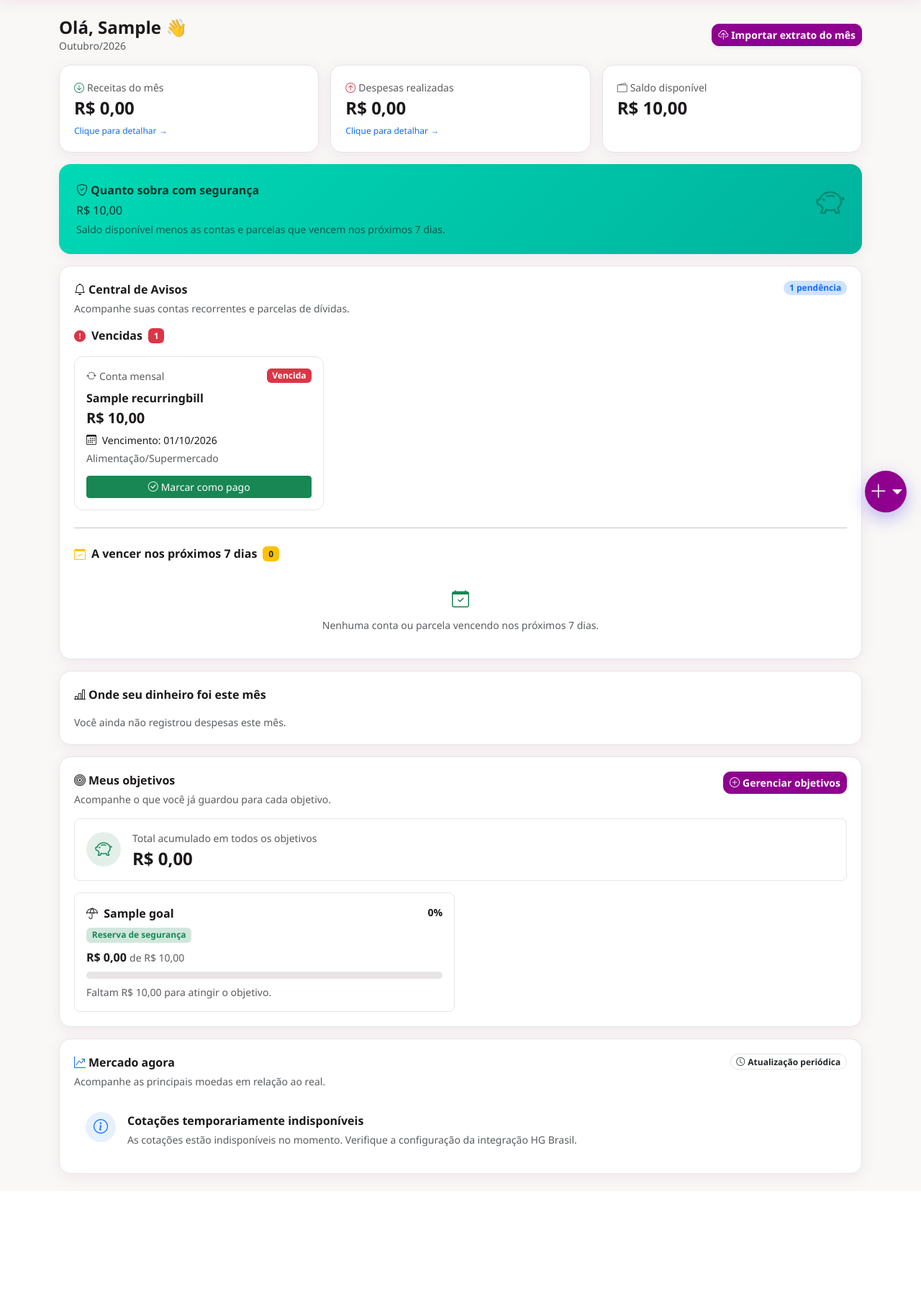
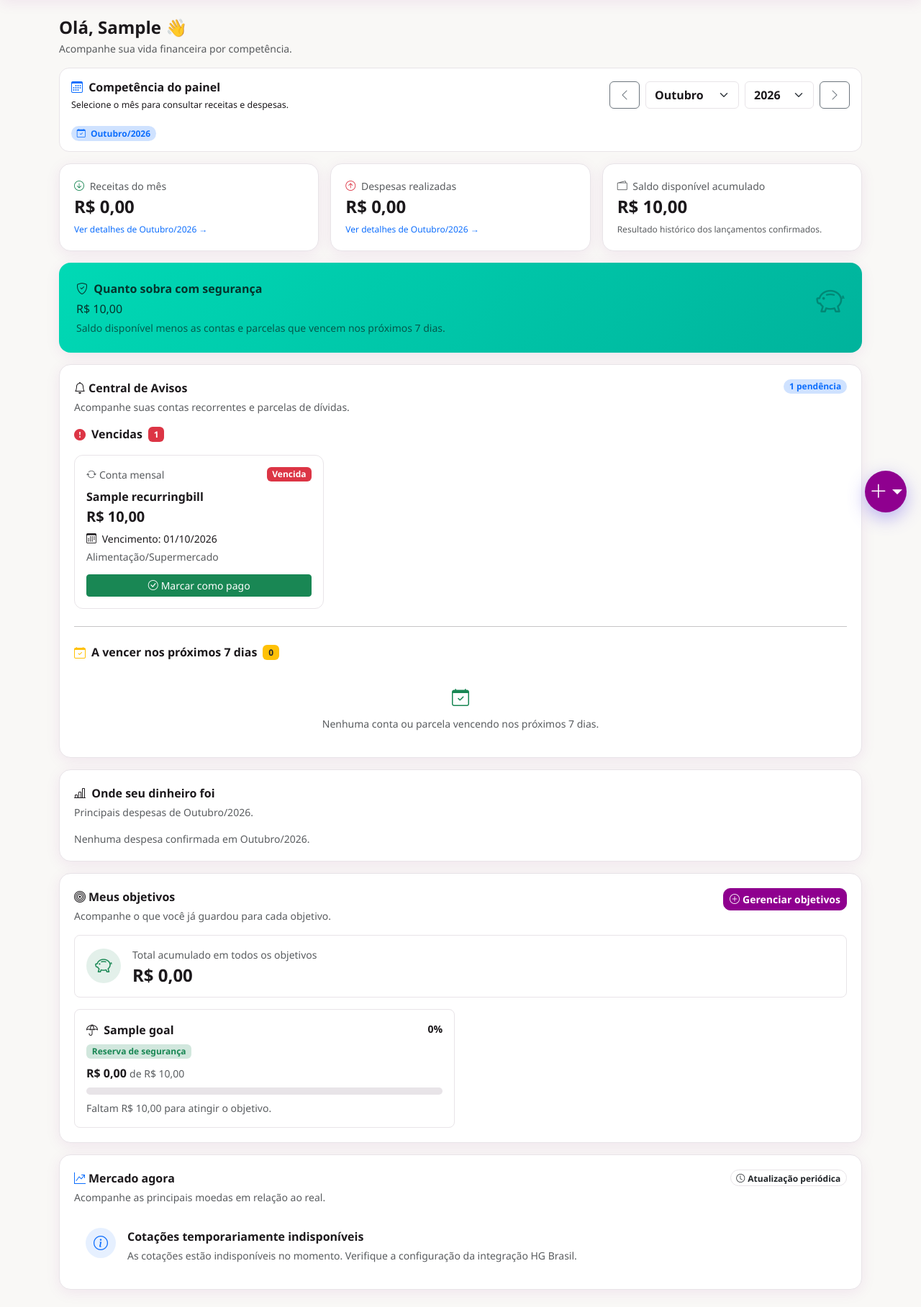
Before and after one commit to guilhermefs02-ux/FinanceEasy, a Django app: page /painel/ in a window 1280 px wide. Shown: the part 56-1872 px from the top of the page at 72% size. Before the commit the page ends 1696 px from the top, so only its background shows below. Run offline with Django 5.2, Linux system fonts and the light colour scheme; a user stored in the database is signed in; data comes from the database, SQL or seed files in the repository; tables that the repository leaves empty hold one stand-in row (values such as "Sample post").

Commit message:
Update painel.html

```diff
--- a/templates/dashboard/painel.html
+++ b/templates/dashboard/painel.html
@@ -95,77 +95,204 @@
   .fe-aviso-acao {
     margin-top: 14px;
   }
+
+  /* Navegação da competência */
+  .fe-competencia {
+    background: var(--fe-surface, var(--bs-body-bg, #ffffff));
+    border: 1px solid var(--fe-border, #dee2e6);
+    border-radius: 14px;
+    padding: 14px 16px;
+  }
+
+  .fe-competencia-select {
+    min-width: 130px;
+    border-color: var(--fe-border, #dee2e6);
+    background-color: var(--fe-surface, var(--bs-body-bg, #ffffff));
+    color: var(--fe-text, var(--bs-body-color, inherit));
+    font-weight: 600;
+  }
+
+  .fe-competencia-ano {
+    min-width: 92px;
+  }
+
+  .fe-indicador-card {
+    transition: transform .2s ease, box-shadow .2s ease;
+  }
+
+  .fe-indicador-card[role="button"]:hover {
+    transform: translateY(-2px);
+  }
+
+  .fe-competencia-legenda {
+    font-size: .78rem;
+    color: var(--fe-text, var(--bs-secondary-color, #6c757d));
+  }
+
+  @media (max-width: 575.98px) {
+    .fe-competencia {
+      padding: 12px;
+    }
+
+    .fe-competencia-select {
+      min-width: 0;
+      flex: 1;
+    }
+
+    .fe-competencia-ano {
+      max-width: 100px;
+    }
+  }
 </style>
 
-<!-- Boas-vindas e ação principal -->
+<!-- Boas-vindas -->
+<div class="d-flex justify-content-between align-items-center flex-wrap gap-2 mb-3">
+  <div>
+    <h1 class="h4 fw-bold mb-1">Olá, {{ user.primeiro_nome }} 👋</h1>
+    <p class="text-muted small mb-0">
+      Acompanhe sua vida financeira por competência.
+    </p>
+  </div>
+</div>
 
-<div class="d-flex justify-content-between align-items-center mb-3">
-  <div>
-    <h1 class="h4 fw-bold mb-0">Olá, {{ user.primeiro_nome }} 👋</h1>
-    <p class="text-muted small mb-0">{{ mes_referencia|date:"F/Y"|capfirst }}</p>
+<!-- Navegação por mês e ano -->
+<div class="fe-competencia mb-3">
+  <div class="d-flex justify-content-between align-items-center flex-wrap gap-3">
+    <div>
+      <p class="fw-semibold mb-1">
+        <i class="bi bi-calendar3 text-primary me-1"></i>
+        Competência do painel
+      </p>
+      <p class="fe-competencia-legenda mb-0">
+        Selecione o mês para consultar receitas e despesas.
+      </p>
+    </div>
+
+    <form method="get" action="{% url 'dashboard:painel' %}"
+          class="d-flex align-items-center gap-2 ms-auto">
+      <a
+        href="{% url 'dashboard:painel' %}?mes={% if mes_selecionado == 1 %}12{% else %}{{ mes_selecionado|add:'-1' }}{% endif %}&ano={% if mes_selecionado == 1 %}{{ ano_selecionado|add:'-1' }}{% else %}{{ ano_selecionado }}{% endif %}"
+        class="btn btn-outline-secondary"
+        aria-label="Mês anterior"
+        title="Mês anterior">
+        <i class="bi bi-chevron-left"></i>
+      </a>
+
+      <select
+        name="mes"
+        class="form-select fe-competencia-select"
+        aria-label="Selecionar mês"
+        onchange="this.form.submit()">
+        {% for mes in meses_disponiveis %}
+          <option value="{{ mes.numero }}"
+            {% if mes.numero == mes_selecionado %}selected{% endif %}>
+            {{ mes.nome }}
+          </option>
+        {% endfor %}
+      </select>
+
+      <select
+        name="ano"
+        class="form-select fe-competencia-select fe-competencia-ano"
+        aria-label="Selecionar ano"
+        onchange="this.form.submit()">
+        {% for ano in anos_disponiveis %}
+          <option value="{{ ano }}"
+            {% if ano == ano_selecionado %}selected{% endif %}>
+            {{ ano }}
+          </option>
+        {% endfor %}
+      </select>
+
+      <a
+        href="{% url 'dashboard:painel' %}?mes={% if mes_selecionado == 12 %}1{% else %}{{ mes_selecionado|add:'1' }}{% endif %}&ano={% if mes_selecionado == 12 %}{{ ano_selecionado|add:'1' }}{% else %}{{ ano_selecionado }}{% endif %}"
+        class="btn btn-outline-secondary"
+        aria-label="Próximo mês"
+        title="Próximo mês">
+        <i class="bi bi-chevron-right"></i>
+      </a>
+    </form>
   </div>
 
-  <a href="{% url 'transactions:importar_extrato' %}"
-     class="btn fe-btn-primary btn-sm d-none d-md-inline-flex align-items-center gap-1 shadow-sm">
-    <i class="bi bi-cloud-upload"></i> Importar extrato do mês
-  </a>
-</div>
-
-<!-- Botão de importação para mobile -->
-
-<div class="d-md-none mb-3">
-  <a href="{% url 'transactions:importar_extrato' %}"
-     class="btn fe-btn-primary w-100 d-flex align-items-center justify-content-center gap-2 shadow-sm">
-    <i class="bi bi-cloud-upload"></i> Importar extrato do mês
-  </a>
+  <div class="mt-3">
+    <span class="badge rounded-pill bg-primary-subtle text-primary">
+      <i class="bi bi-calendar-check me-1"></i>
+      {{ mes_referencia|date:"F/Y"|capfirst }}
+    </span>
+  </div>
 </div>
 
 <!-- Resumo financeiro -->
-
 <div class="row g-3 mb-3">
   <div class="col-12 col-md-4">
-    <div class="fe-card h-100" data-bs-toggle="modal" data-bs-target="#modalReceitas" style="cursor: pointer;">
+    <div
+      class="fe-card fe-indicador-card h-100"
+      data-bs-toggle="modal"
+      data-bs-target="#modalReceitas"
+      role="button"
+      tabindex="0"
+      aria-label="Ver detalhes das receitas da competência selecionada"
+      onclick=""
+      onkeydown="if(event.key==='Enter'||event.key===' '){event.preventDefault();bootstrap.Modal.getOrCreateInstance(document.getElementById('modalReceitas')).show();}">
       <p class="text-muted small mb-1">
-        <i class="bi bi-arrow-down-circle text-success me-1"></i>Receitas do mês
+        <i class="bi bi-arrow-down-circle text-success me-1"></i>
+        Receitas do mês
       </p>
       <p class="h4 fw-bold mb-0 {% if privacy_mode_on %}fe-privado{% endif %}">
         {{ total_receitas|brl }}
       </p>
-      <small class="text-primary d-block mt-2" style="font-size: 0.75rem;">Clique para detalhar &rarr;</small>
+      <small class="text-primary d-block mt-2" style="font-size: 0.75rem;">
+        Ver detalhes de {{ mes_referencia|date:"F/Y"|capfirst }} →
+      </small>
     </div>
   </div>
 
   <div class="col-12 col-md-4">
-    <div class="fe-card h-100" data-bs-toggle="modal" data-bs-target="#modalDespesas" style="cursor: pointer;">
+    <div
+      class="fe-card fe-indicador-card h-100"
+      data-bs-toggle="modal"
+      data-bs-target="#modalDespesas"
+      role="button"
+      tabindex="0"
+      aria-label="Ver detalhes das despesas da competência selecionada"
+      onclick=""
+      onkeydown="if(event.key==='Enter'||event.key===' '){event.preventDefault();bootstrap.Modal.getOrCreateInstance(document.getElementById('modalDespesas')).show();}">
       <p class="text-muted small mb-1">
-        <i class="bi bi-arrow-up-circle text-danger me-1"></i>Despesas realizadas
+        <i class="bi bi-arrow-up-circle text-danger me-1"></i>
+        Despesas realizadas
       </p>
       <p class="h4 fw-bold mb-0 {% if privacy_mode_on %}fe-privado{% endif %}">
         {{ total_despesas|brl }}
       </p>
-      <small class="text-primary d-block mt-2" style="font-size: 0.75rem;">Clique para detalhar &rarr;</small>
+      <small class="text-primary d-block mt-2" style="font-size: 0.75rem;">
+        Ver detalhes de {{ mes_referencia|date:"F/Y"|capfirst }} →
+      </small>
     </div>
   </div>
 
   <div class="col-12 col-md-4">
-    <div class="fe-card h-100">
+    <div class="fe-card fe-indicador-card h-100">
       <p class="text-muted small mb-1">
-        <i class="bi bi-wallet2 me-1"></i>Saldo disponível
+        <i class="bi bi-wallet2 me-1"></i>
+        Saldo disponível acumulado
       </p>
       <p class="h4 fw-bold mb-0 {% if privacy_mode_on %}fe-privado{% endif %}">
         {{ saldo_disponivel|brl }}
       </p>
+      <small class="text-muted d-block mt-2" style="font-size: 0.75rem;">
+        Resultado histórico dos lançamentos confirmados.
+      </small>
     </div>
   </div>
 </div>
 
 <!-- Quanto sobra com segurança -->
-
 <div class="fe-sobra-segura {% if sobra_segura < 0 %}negativa{% endif %} mb-3">
   <div class="d-flex justify-content-between align-items-start flex-wrap gap-2">
     <div>
       <p class="mb-1 fw-semibold">
-        <i class="bi bi-shield-check me-1"></i>Quanto sobra com segurança
+        <i class="bi bi-shield-check me-1"></i>
+        Quanto sobra com segurança
       </p>
       <p class="fe-valor-grande mb-0 {% if privacy_mode_on %}fe-privado{% endif %}">
         {{ sobra_segura|brl }}
@@ -179,7 +306,6 @@
 </div>
 
 <!-- Central de Avisos -->
-
 <div class="fe-card mb-3">
   <div class="d-flex justify-content-between align-items-start flex-wrap gap-2 mb-3">
     <div>
@@ -197,7 +323,6 @@
   </div>
 
   <!-- Contas e parcelas vencidas -->
-
   <div class="mb-4">
     <div class="d-flex align-items-center gap-2 mb-3">
       <i class="bi bi-exclamation-circle-fill text-danger"></i>
@@ -235,9 +360,7 @@
               </p>
 
               {% if item.categoria %}
-                <p class="small text-muted mb-0">
-                  {{ item.categoria.nome }}
-                </p>
+                <p class="small text-muted mb-0">{{ item.categoria.nome }}</p>
               {% endif %}
 
               {% if item.tipo == "conta" and item.pagamento %}
@@ -257,7 +380,9 @@
     {% else %}
       <div class="rounded-3 p-3 text-center" style="background: var(--fe-surface);">
         <i class="bi bi-check-circle text-success fs-4"></i>
-        <p class="small text-muted mb-0 mt-2">Nenhuma conta ou parcela vencida registrada. 🌿</p>
+        <p class="small text-muted mb-0 mt-2">
+          Nenhuma conta ou parcela vencida registrada. 🌿
+        </p>
       </div>
     {% endif %}
   </div>
@@ -265,7 +390,6 @@
   <hr class="my-4">
 
   <!-- Contas e parcelas a vencer -->
-
   <div>
     <div class="d-flex align-items-center gap-2 mb-3">
       <i class="bi bi-calendar-check text-warning"></i>
@@ -310,9 +434,7 @@
               </p>
 
               {% if item.categoria %}
-                <p class="small text-muted mb-0">
-                  {{ item.categoria.nome }}
-                </p>
+                <p class="small text-muted mb-0">{{ item.categoria.nome }}</p>
               {% endif %}
 
               {% if item.tipo == "conta" and item.pagamento %}
@@ -332,19 +454,24 @@
     {% else %}
       <div class="rounded-3 p-3 text-center" style="background: var(--fe-surface);">
         <i class="bi bi-calendar-check text-success fs-4"></i>
-        <p class="small text-muted mb-0 mt-2">Nenhuma conta ou parcela vencendo nos próximos 7 dias.</p>
+        <p class="small text-muted mb-0 mt-2">
+          Nenhuma conta ou parcela vencendo nos próximos 7 dias.
+        </p>
       </div>
     {% endif %}
   </div>
 </div>
 
 <!-- Categorias de despesas -->
-
 <div class="row g-3">
   <div class="col-12">
     <div class="fe-card h-100">
-      <p class="fw-semibold mb-3">
-        <i class="bi bi-bar-chart-line me-1"></i>Onde seu dinheiro foi este mês
+      <p class="fw-semibold mb-1">
+        <i class="bi bi-bar-chart-line me-1"></i>
+        Onde seu dinheiro foi
+      </p>
+      <p class="small text-muted mb-3">
+        Principais despesas de {{ mes_referencia|date:"F/Y"|capfirst }}.
       </p>
 
       {% if top_categorias %}
@@ -352,7 +479,8 @@
           <div class="mb-3">
             <div class="d-flex justify-content-between small mb-1">
               <span>
-                <i class="bi {{ cat.categoria__icone }} me-1" style="color: {{ cat.categoria__cor }};"></i>
+                <i class="bi {{ cat.categoria__icone }} me-1"
+                   style="color: {{ cat.categoria__cor }};"></i>
                 {{ cat.categoria__nome|default:"Sem categoria" }}
               </span>
               <span class="{% if privacy_mode_on %}fe-privado{% endif %}">
@@ -360,26 +488,30 @@
               </span>
             </div>
             <div class="fe-progress">
-              <div class="fe-progress-bar" style="width: {% widthratio cat.total maior_categoria_total 100 %}%;"></div>
+              <div class="fe-progress-bar"
+                   style="width: {% widthratio cat.total maior_categoria_total 100 %}%;"></div>
             </div>
           </div>
         {% endfor %}
       {% else %}
-        <p class="text-muted small mb-0">Você ainda não registrou despesas este mês.</p>
+        <p class="text-muted small mb-0">
+          Nenhuma despesa confirmada em {{ mes_referencia|date:"F/Y"|capfirst }}.
+        </p>
       {% endif %}
     </div>
   </div>
 </div>
 
 <!-- Meus objetivos -->
-
 <div class="fe-card mt-3">
   <div class="d-flex justify-content-between align-items-start flex-wrap gap-2 mb-3">
     <div>
       <p class="fw-semibold mb-1">
         <i class="bi bi-bullseye me-1"></i>Meus objetivos
       </p>
-      <p class="small text-muted mb-0">Acompanhe o que você já guardou para cada objetivo.</p>
+      <p class="small text-muted mb-0">
+        Acompanhe o que você já guardou para cada objetivo.
+      </p>
     </div>
 
     <a href="{% url 'goals:lista' %}" class="btn btn-sm fe-btn-primary">
@@ -387,9 +519,11 @@
     </a>
   </div>
 
-  <div class="border rounded-3 p-3 mb-3" style="border-color: var(--fe-border) !important; background-color: var(--fe-surface);">
+  <div class="border rounded-3 p-3 mb-3"
+       style="border-color: var(--fe-border) !important; background-color: var(--fe-surface);">
     <div class="d-flex align-items-center gap-3">
-      <div class="rounded-circle d-flex align-items-center justify-content-center" style="width: 48px; height: 48px; background: rgba(25, 135, 84, 0.12); flex-shrink: 0;">
+      <div class="rounded-circle d-flex align-items-center justify-content-center"
+           style="width: 48px; height: 48px; background: rgba(25, 135, 84, 0.12); flex-shrink: 0;">
         <i class="bi bi-piggy-bank text-success" style="font-size: 1.5rem;"></i>
       </div>
       <div>
@@ -405,7 +539,8 @@
     <div class="row g-3">
       {% for objetivo in objetivos|slice:":4" %}
         <div class="col-12 col-md-6">
-          <div class="border rounded-3 p-3 h-100" style="border-color: var(--fe-border) !important; background-color: var(--fe-surface);">
+          <div class="border rounded-3 p-3 h-100"
+               style="border-color: var(--fe-border) !important; background-color: var(--fe-surface);">
             <div class="d-flex justify-content-between align-items-start gap-2 mb-2">
               <div>
                 <p class="fw-semibold mb-1">
@@ -431,8 +566,14 @@
               </p>
             </div>
 
-            <div class="fe-progress mb-2" role="progressbar" aria-label="Progresso de {{ objetivo.nome }}" aria-valuenow="{{ objetivo.percentual_concluido }}" aria-valuemin="0" aria-valuemax="100">
-              <div class="fe-progress-bar" style="width: {{ objetivo.percentual_concluido }}%;"></div>
+            <div class="fe-progress mb-2"
+                 role="progressbar"
+                 aria-label="Progresso de {{ objetivo.nome }}"
+                 aria-valuenow="{{ objetivo.percentual_concluido }}"
+                 aria-valuemin="0"
+                 aria-valuemax="100">
+              <div class="fe-progress-bar"
+                   style="width: {{ objetivo.percentual_concluido }}%;"></div>
             </div>
 
             {% if objetivo.percentual_concluido >= 100 %}
@@ -442,7 +583,11 @@
             {% else %}
               <p class="small text-muted mb-0">
                 {% if objetivo.valor_alvo > objetivo.valor_acumulado %}
-                  Faltam <span class="{% if privacy_mode_on %}fe-privado{% endif %}">{{ objetivo.valor_restante|brl }}</span> para atingir o objetivo.
+                  Faltam
+                  <span class="{% if privacy_mode_on %}fe-privado{% endif %}">
+                    {{ objetivo.valor_restante|brl }}
+                  </span>
+                  para atingir o objetivo.
                 {% else %}
                   Objetivo concluído!
                 {% endif %}
@@ -464,24 +609,30 @@
     <div class="text-center py-4">
       <i class="bi bi-bullseye text-muted" style="font-size: 2rem;"></i>
       <p class="fw-semibold mt-2 mb-1">Você ainda não tem objetivos cadastrados.</p>
-      <p class="small text-muted mb-3">Crie seu primeiro objetivo e acompanhe seu progresso por aqui.</p>
-      <a href="{% url 'goals:lista' %}" class="btn fe-btn-primary btn-sm">Criar meu primeiro objetivo</a>
+      <p class="small text-muted mb-3">
+        Crie seu primeiro objetivo e acompanhe seu progresso por aqui.
+      </p>
+      <a href="{% url 'goals:lista' %}" class="btn fe-btn-primary btn-sm">
+        Criar meu primeiro objetivo
+      </a>
     </div>
   {% endif %}
 </div>
 
 <!-- Mercado agora -->
-
 <div class="fe-card mt-3">
   <div class="d-flex justify-content-between align-items-start flex-wrap gap-2 mb-3">
     <div>
       <p class="fw-semibold mb-1">
         <i class="bi bi-graph-up-arrow me-1 text-primary"></i>Mercado agora
       </p>
-      <p class="small text-muted mb-0">Acompanhe as principais moedas em relação ao real.</p>
+      <p class="small text-muted mb-0">
+        Acompanhe as principais moedas em relação ao real.
+      </p>
     </div>
 
-    <span class="badge rounded-pill border text-body" style="background: var(--fe-surface); border-color: var(--fe-border) !important;">
+    <span class="badge rounded-pill border text-body"
+          style="background: var(--fe-surface); border-color: var(--fe-border) !important;">
       <i class="bi bi-clock me-1"></i>Atualização periódica
     </span>
   </div>
@@ -503,7 +654,8 @@
           {% endif %}
 
               <div class="d-flex align-items-center gap-3 mb-4">
-                <div class="fe-moeda-bandeira d-flex align-items-center justify-content-center rounded-3 border shadow-sm" style="width: 54px; height: 46px; flex-shrink: 0;">
+                <div class="fe-moeda-bandeira d-flex align-items-center justify-content-center rounded-3 border shadow-sm"
+                     style="width: 54px; height: 46px; flex-shrink: 0;">
                   {% if moeda.codigo == "USD" %}
                     <img src="https://flagcdn.com/w80/us.png" alt="Bandeira dos Estados Unidos" width="38" height="25" style="object-fit: cover; border-radius: 3px;" onerror="this.style.display='none';this.nextElementSibling.style.display='inline';">
                     <span style="display:none;font-size:1.7rem;">🇺🇸</span>
@@ -570,7 +722,9 @@
       {% empty %}
         <div class="col-12">
           <div class="rounded-3 p-3" style="background: var(--fe-surface);">
-            <p class="small text-muted mb-0">As cotações das moedas selecionadas não estão disponíveis neste momento.</p>
+            <p class="small text-muted mb-0">
+              As cotações das moedas selecionadas não estão disponíveis neste momento.
+            </p>
           </div>
         </div>
       {% endfor %}
@@ -610,13 +764,15 @@
       </p>
       {% if hgbrasil.atualizado_em %}
         <p class="small text-muted mb-0">
-          <i class="bi bi-clock-history me-1"></i>Atualizado em: {{ hgbrasil.atualizado_em }}
+          <i class="bi bi-clock-history me-1"></i>
+          Atualizado em: {{ hgbrasil.atualizado_em }}
         </p>
       {% endif %}
     </div>
   {% else %}
     <div class="d-flex align-items-start gap-3 rounded-3 p-3" style="background: var(--fe-surface);">
-      <div class="rounded-circle d-flex align-items-center justify-content-center" style="width: 42px; height: 42px; flex-shrink: 0; background: rgba(13, 110, 253, .10);">
+      <div class="rounded-circle d-flex align-items-center justify-content-center"
+           style="width: 42px; height: 42px; flex-shrink: 0; background: rgba(13, 110, 253, .10);">
         <i class="bi bi-info-circle text-primary fs-5"></i>
       </div>
       <div>
@@ -628,13 +784,13 @@
 </div>
 
 <!-- Modal receitas -->
-
 <div class="modal fade" id="modalReceitas" tabindex="-1" aria-hidden="true">
   <div class="modal-dialog modal-dialog-centered modal-lg">
     <div class="modal-content">
       <div class="modal-header bg-success text-white">
         <h5 class="modal-title fw-bold">
-          <i class="bi bi-arrow-down-circle me-2"></i>Receitas do Mês
+          <i class="bi bi-arrow-down-circle me-2"></i>
+          Receitas — {{ mes_referencia|date:"F/Y"|capfirst }}
         </h5>
         <button type="button" class="btn-close btn-close-white" data-bs-dismiss="modal" aria-label="Fechar"></button>
       </div>
@@ -654,13 +810,21 @@
               {% for item in receitas_detalhes %}
                 <tr>
                   <td>{{ item.data|date:"d/m/Y" }}</td>
-                  <td>{{ item.descricao }}</td>
-                  <td><span class="badge bg-secondary">{{ item.categoria.nome }}</span></td>
+                  <td>{{ item.descricao|default:"—" }}</td>
+                  <td>
+                    {% if item.categoria %}
+                      <span class="badge bg-secondary">{{ item.categoria.nome }}</span>
+                    {% else %}
+                      <span class="text-muted">Sem categoria</span>
+                    {% endif %}
+                  </td>
                   <td class="text-end text-success fw-bold">{{ item.valor|brl }}</td>
                 </tr>
               {% empty %}
                 <tr>
-                  <td colspan="4" class="text-center py-3 text-muted">Nenhuma receita registrada para este mês.</td>
+                  <td colspan="4" class="text-center py-3 text-muted">
+                    Nenhuma receita registrada nesta competência.
+                  </td>
                 </tr>
               {% endfor %}
             </tbody>
@@ -672,13 +836,13 @@
 </div>
 
 <!-- Modal despesas -->
-
 <div class="modal fade" id="modalDespesas" tabindex="-1" aria-hidden="true">
   <div class="modal-dialog modal-dialog-centered modal-lg">
     <div class="modal-content">
       <div class="modal-header bg-danger text-white">
         <h5 class="modal-title fw-bold">
-          <i class="bi bi-arrow-up-circle me-2"></i>Despesas Realizadas no Mês
+          <i class="bi bi-arrow-up-circle me-2"></i>
+          Despesas — {{ mes_referencia|date:"F/Y"|capfirst }}
         </h5>
         <button type="button" class="btn-close btn-close-white" data-bs-dismiss="modal" aria-label="Fechar"></button>
       </div>
@@ -698,13 +862,21 @@
               {% for item in despesas_detalhes %}
                 <tr>
                   <td>{{ item.data|date:"d/m/Y" }}</td>
-                  <td>{{ item.descricao }}</td>
-                  <td><span class="badge bg-secondary">{{ item.categoria.nome }}</span></td>
+                  <td>{{ item.descricao|default:"—" }}</td>
+                  <td>
+                    {% if item.categoria %}
+                      <span class="badge bg-secondary">{{ item.categoria.nome }}</span>
+                    {% else %}
+                      <span class="text-muted">Sem categoria</span>
+                    {% endif %}
+                  </td>
                   <td class="text-end text-danger fw-bold">{{ item.valor|brl }}</td>
                 </tr>
               {% empty %}
                 <tr>
-                  <td colspan="4" class="text-center py-3 text-muted">Nenhuma despesa registrada para este mês.</td>
+                  <td colspan="4" class="text-center py-3 text-muted">
+                    Nenhuma despesa registrada nesta competência.
+                  </td>
                 </tr>
               {% endfor %}
             </tbody>
```
